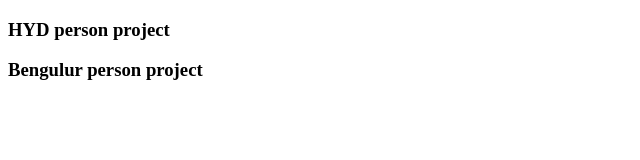
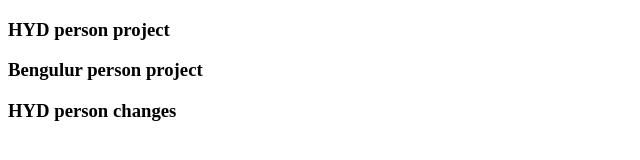
Before and after one commit to Kotha-Vinitha/49r-project, a plain HTML site: page index.html in a window 1280 px wide. Shown: the whole page, without its empty margins (0-640 px from the left). Drawn offline with Linux system fonts and the light colour scheme.

Commit message:
hyd changes

```diff
--- a/index.html
+++ b/index.html
@@ -8,5 +8,6 @@
 <body>
     <h3>HYD person project</h3>
     <h3>Bengulur person project</h3>
+    <h3>HYD person changes</h3>
 </body>
 </html>
```
